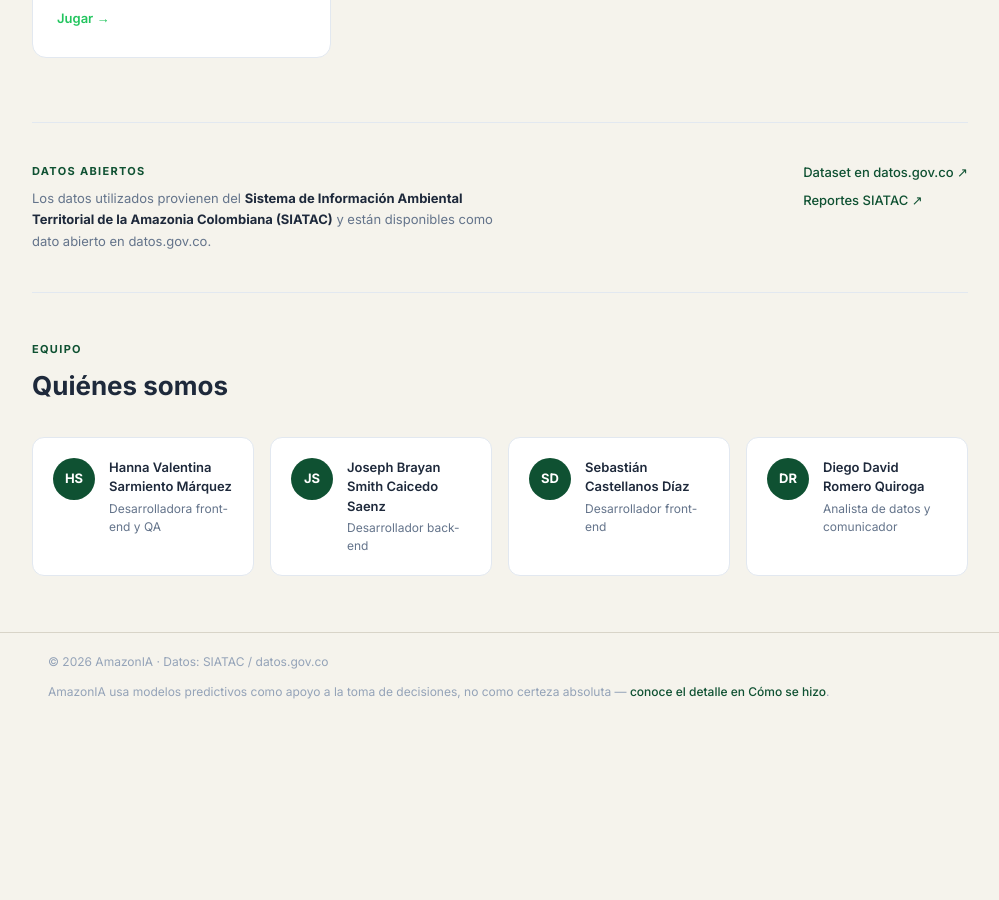
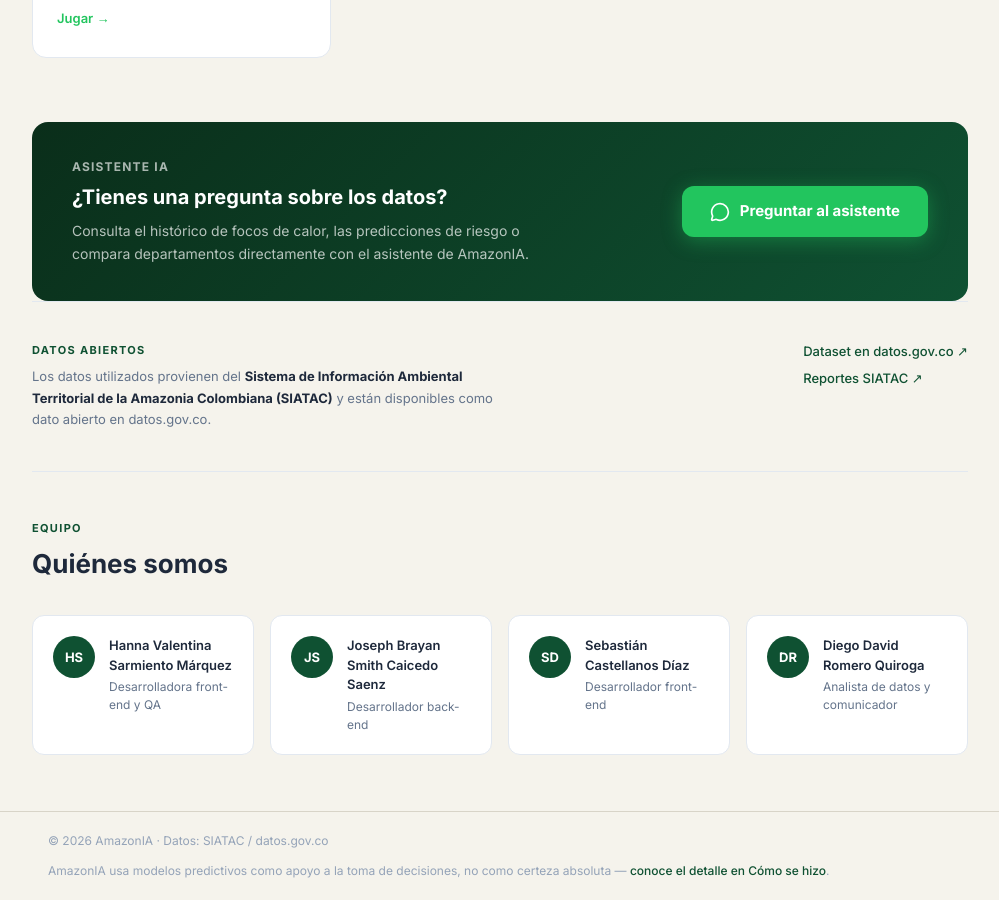
Before and after one commit to DR0105/AmazonIA-front, a Next.js app: page / in a window 1280 px wide. Shown: the part 1960-2860 px from the top of the page, without its empty margins (280-1279 px from the left). Before the commit the page ends 2681 px from the top, so only its background shows below. Built offline with nearby package versions, Linux system fonts and the light colour scheme.

Commit message:
:sparkles: add chatbot button to homepage

```diff
--- a/app/page.tsx
+++ b/app/page.tsx
@@ -1,6 +1,7 @@
 import Link from 'next/link';
 import { ModuloCard } from '@/components/home/ModuloCard';
 import { NarrativaCards } from '@/components/home/NarrativaCards';
+import { OpenChatButton } from '@/components/home/OpenChatButton';
 
 // ─── Datos del equipo ─────────────────────────────────────────────────────────
 const EQUIPO = [
@@ -133,7 +134,30 @@ export default function HomePage() {
           </div>
         </section>
 
-        {/* ── D. FUENTES ───────────────────────────────────────────────── */}
+        {/* ── D. LLAMADA A LA ACCIÓN — CHATBOT ────────────────────────── */}
+        <section style={{
+          background: 'linear-gradient(135deg, #0a2e1a 0%, #0F5132 100%)',
+          borderRadius: 16, padding: '36px 40px', marginBottom: 0,
+          display: 'flex', flexWrap: 'wrap', gap: 24,
+          alignItems: 'center', justifyContent: 'space-between',
+        }}>
+          <div>
+            <p style={{ color: 'rgba(255,255,255,0.65)', fontSize: 12, fontWeight: 700,
+              letterSpacing: '0.1em', textTransform: 'uppercase', marginBottom: 6 }}>
+              Asistente IA
+            </p>
+            <h3 style={{ color: 'white', fontSize: 20, fontWeight: 700, marginBottom: 8 }}>
+              ¿Tienes una pregunta sobre los datos?
+            </h3>
+            <p style={{ color: 'rgba(255,255,255,0.7)', fontSize: 14, maxWidth: 480, lineHeight: 1.6 }}>
+              Consulta el histórico de focos de calor, las predicciones de riesgo
+              o compara departamentos directamente con el asistente de AmazonIA.
+            </p>
+          </div>
+          <OpenChatButton />
+        </section>
+
+        {/* ── E. FUENTES ───────────────────────────────────────────────── */}
         <section style={{
           borderTop: '1px solid #E2E8F0', borderBottom: '1px solid #E2E8F0',
           padding: '40px 0',
--- a/components/chatbot/ChatWidget.tsx
+++ b/components/chatbot/ChatWidget.tsx
@@ -151,6 +151,13 @@ export function ChatWidget() {
   useEffect(() => {
     if (abierto) setTimeout(() => inputRef.current?.focus(), 100);
   }, [abierto]);
+
+  // Permite abrir el chat desde cualquier parte con: window.dispatchEvent(new CustomEvent('amazonia:open-chat'))
+  useEffect(() => {
+    const handler = () => setAbierto(true);
+    window.addEventListener('amazonia:open-chat', handler);
+    return () => window.removeEventListener('amazonia:open-chat', handler);
+  }, []);
 
   async function enviarPregunta(pregunta: string) {
     if (!pregunta.trim() || cargando) return;
--- /dev/null
+++ b/components/home/OpenChatButton.tsx
@@ -0,0 +1,35 @@
+"use client";
+
+import { MessageCircle } from 'lucide-react';
+
+export function OpenChatButton() {
+  function handleClick() {
+    window.dispatchEvent(new CustomEvent('amazonia:open-chat'));
+    // Scroll suave al fondo para que el widget quede visible
+    setTimeout(() => window.scrollTo({ top: document.body.scrollHeight, behavior: 'smooth' }), 100);
+  }
+
+  return (
+    <button
+      onClick={handleClick}
+      style={{
+        display: 'flex', alignItems: 'center', gap: 10,
+        padding: '14px 28px', borderRadius: 12,
+        backgroundColor: '#22c55e', color: 'white',
+        border: 'none', cursor: 'pointer', flexShrink: 0,
+        fontWeight: 700, fontSize: 15,
+        boxShadow: '0 4px 20px rgba(34,197,94,0.4)',
+        transition: 'transform 0.15s, box-shadow 0.15s',
+      }}
+      onMouseEnter={e => {
+        (e.currentTarget as HTMLButtonElement).style.transform = 'scale(1.04)';
+      }}
+      onMouseLeave={e => {
+        (e.currentTarget as HTMLButtonElement).style.transform = 'scale(1)';
+      }}
+    >
+      <MessageCircle size={20} strokeWidth={2} />
+      Preguntar al asistente
+    </button>
+  );
+}
```
